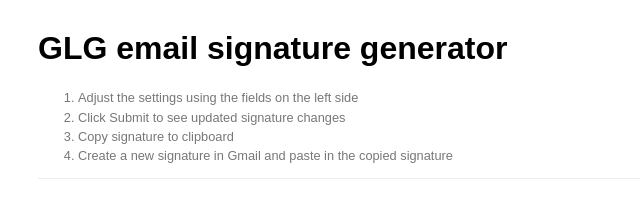
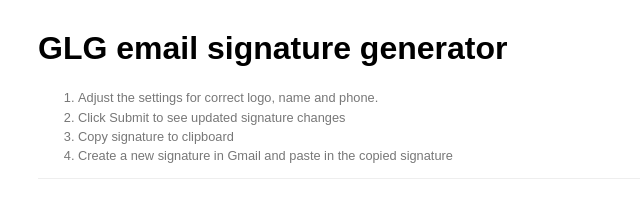
Before and after one commit to bvankat/glg-email-signatures, a plain HTML site: page index.html in a window 1280 px wide. Shown: the top 206 px of the page, 0-640 px from the left. Drawn offline with Linux system fonts and the light colour scheme; some packages are replaced by stand-ins of ours; a script that the page names is missing.

Commit message:
Clarify instructions

```diff
--- a/index.html
+++ b/index.html
@@ -38,7 +38,7 @@
 		<h1>GLG email signature generator</h1>
 
 		<ol>
-			<li>Adjust the settings using the fields on the left side</li>
+			<li>Adjust the settings for correct logo, name and phone.</li>
 			<li>Click Submit to see updated signature changes</li>
 			<li>Copy signature to clipboard</li>
 			<li>Create a new signature in Gmail and paste in the copied signature</li>
```
